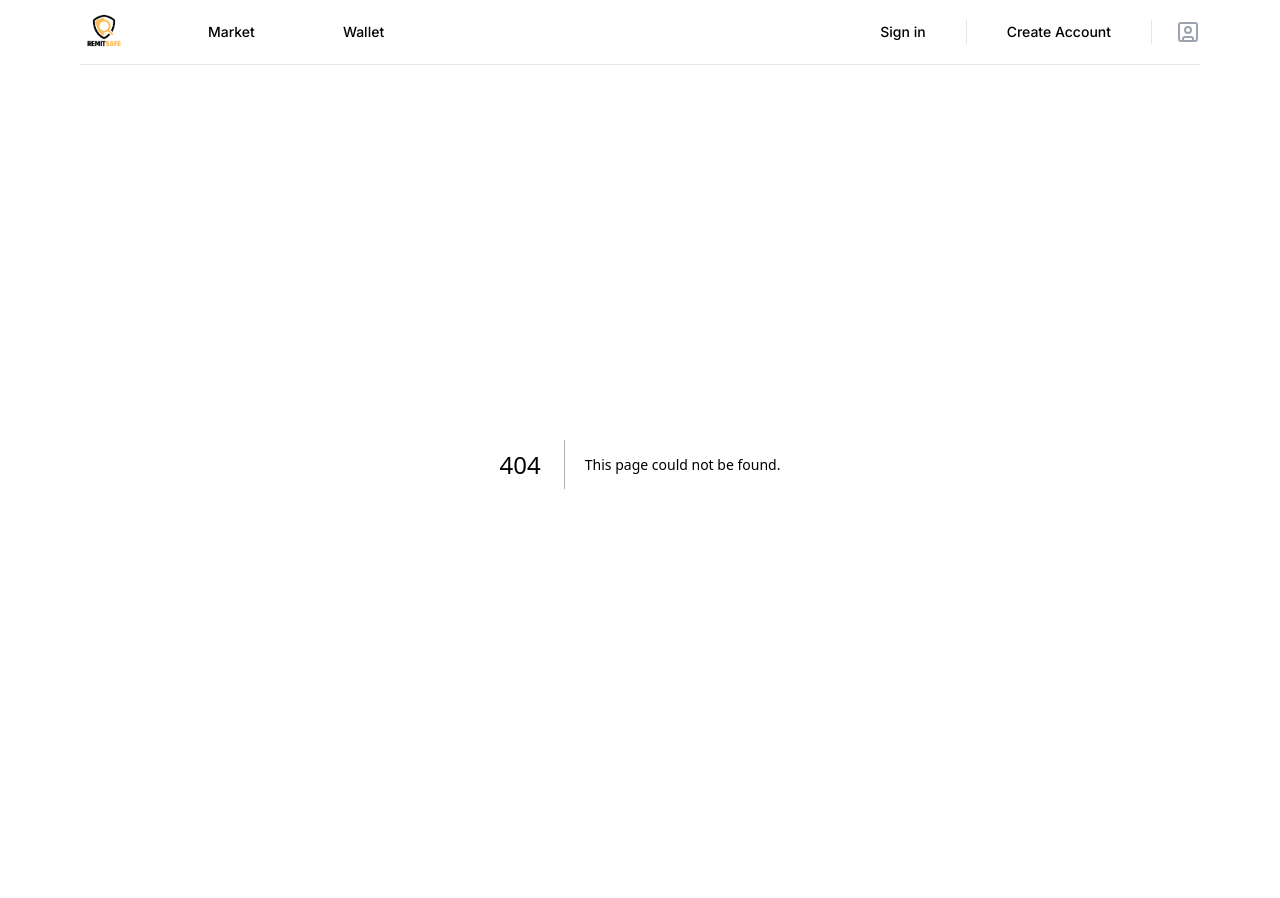
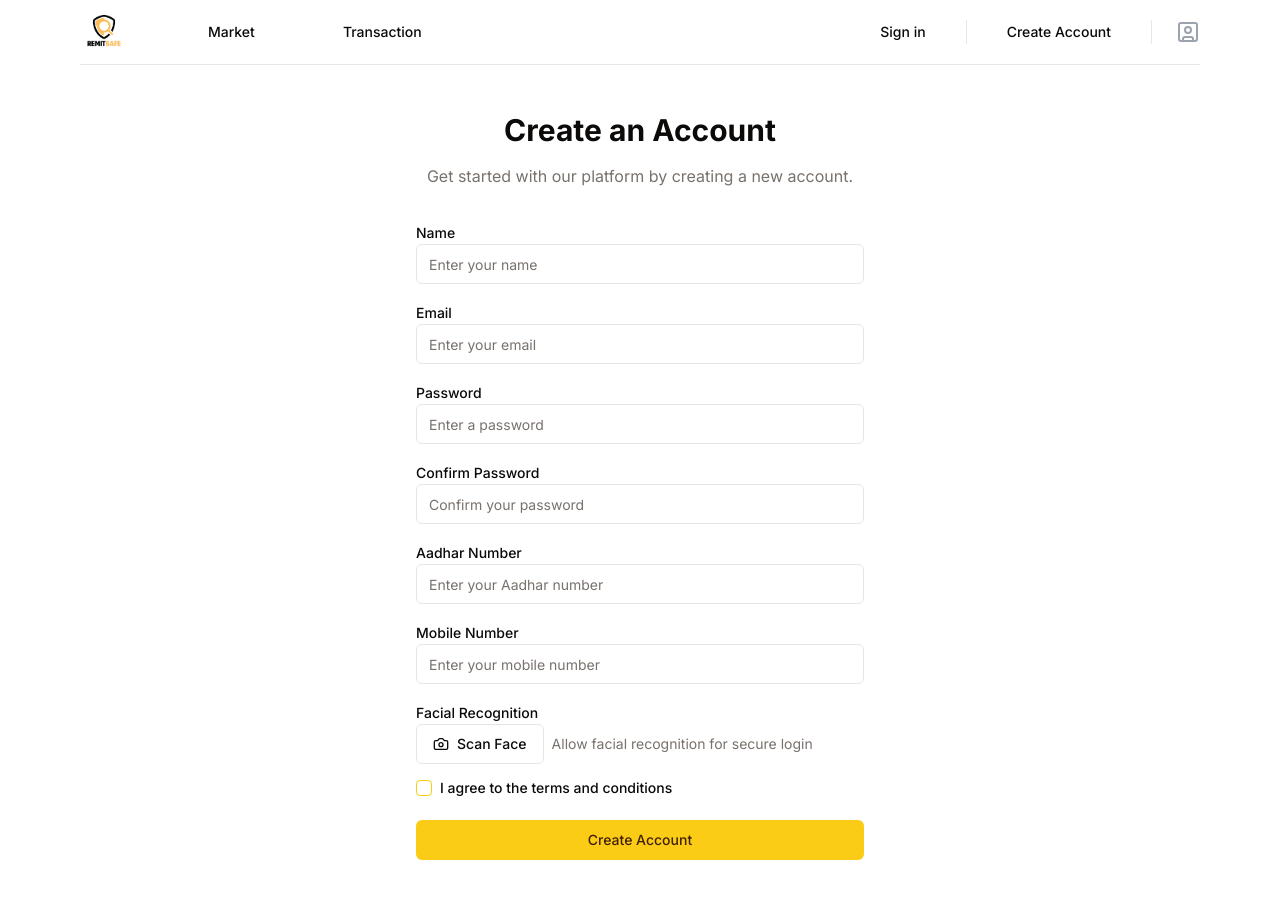
Before and after one commit to Vignesh-vik/brypto, a Next.js app: page /sign-up in a window 1280 px wide. Before the commit this address had no page. Shown: the top 898 px of the page. Before the commit the page ends 864 px from the top, so only its background shows below. Built offline with nearby package versions, Linux system fonts and the light colour scheme.

Commit message:
sign up page added and the form reset is not done only the page is changed insted of rendering

```diff
--- a/package.json
+++ b/package.json
@@ -9,6 +9,7 @@
     "lint": "next lint"
   },
   "dependencies": {
+    "@radix-ui/react-checkbox": "^1.1.1",
     "@radix-ui/react-dialog": "^1.1.1",
     "@radix-ui/react-label": "^2.1.0",
     "@radix-ui/react-separator": "^1.1.0",
--- a/src/app/TableTrans.tsx
+++ /dev/null
@@ -1,84 +0,0 @@
-import {
-  Card,
-  CardHeader,
-  CardTitle,
-  CardDescription,
-  CardContent,
-} from "\components\ui\card.tsx";
-import MaxWidthWrapper from "./MaxWidthWrapper";
-import {
-  Table,
-  TableHeader,
-  TableRow,
-  TableHead,
-  TableBody,
-  TableCell,
-} from "./table";
-import React from "react";
-
-export default function Component() {
-  return (
-    <>
-      <MaxWidthWrapper>
-        <Card className="w-full max-w-4xl mx-auto">
-          <CardHeader>
-            <CardTitle>Transaction History</CardTitle>
-            <CardDescription>
-              View your transaction details and token balance.
-            </CardDescription>
-          </CardHeader>
-          <CardContent>
-            <Table>
-              <TableHeader>
-                <TableRow>
-                  <TableHead>Date</TableHead>
-                  <TableHead>Type</TableHead>
-                  <TableHead>Amount</TableHead>
-                  <TableHead>Balance</TableHead>
-                </TableRow>
-              </TableHeader>
-              <TableBody>
-                <TableRow>
-                  <TableCell>2023-04-15</TableCell>
-                  <TableCell>Deposit</TableCell>
-                  <TableCell>+100 USDC</TableCell>
-                  <TableCell>100 USDC</TableCell>
-                </TableRow>
-                <TableRow>
-                  <TableCell>2023-04-20</TableCell>
-                  <TableCell>Withdrawal</TableCell>
-                  <TableCell>-50 USDC</TableCell>
-                  <TableCell>50 USDC</TableCell>
-                </TableRow>
-                <TableRow>
-                  <TableCell>2023-04-25</TableCell>
-                  <TableCell>Exchange</TableCell>
-                  <TableCell>-20 USDC, +0.5 BTC</TableCell>
-                  <TableCell>30 USDC, 0.5 BTC</TableCell>
-                </TableRow>
-                <TableRow>
-                  <TableCell>2023-05-01</TableCell>
-                  <TableCell>Deposit</TableCell>
-                  <TableCell>+200 USDC</TableCell>
-                  <TableCell>230 USDC, 0.5 BTC</TableCell>
-                </TableRow>
-                <TableRow>
-                  <TableCell>2023-05-05</TableCell>
-                  <TableCell>Withdrawal</TableCell>
-                  <TableCell>-100 USDC</TableCell>
-                  <TableCell>130 USDC, 0.5 BTC</TableCell>
-                </TableRow>
-                <TableRow>
-                  <TableCell>2023-05-10</TableCell>
-                  <TableCell>Exchange</TableCell>
-                  <TableCell>-50 USDC, +0.1 ETH</TableCell>
-                  <TableCell>80 USDC, 0.5 BTC, 0.1 ETH</TableCell>
-                </TableRow>
-              </TableBody>
-            </Table>
-          </CardContent>
-        </Card>
-      </MaxWidthWrapper>
-    </>
-  );
-}
--- /dev/null
+++ b/src/app/sign-up/page.tsx
@@ -0,0 +1,82 @@
+"use client"
+import { Label } from "@/components/ui/label"
+import { Input } from "@/components/ui/input"
+import { Button } from "@/components/ui/button"
+import { Checkbox } from "@/components/ui/checkbox"
+import { JSX, SVGProps } from "react"
+
+export default function Component() {
+  return (
+    <div className="mx-auto max-w-md py-12">
+      <div className="space-y-4 text-center">
+        <h1 className="text-3xl font-bold">Create an Account</h1>
+        <p className="text-muted-foreground">Get started with our platform by creating a new account.</p>
+      </div>
+      <form className="mt-8 space-y-6">
+        <div className="space-y-4">
+          <div>
+            <Label htmlFor="name">Name</Label>
+            <Input id="name" type="text" placeholder="Enter your name" required />
+          </div>
+          <div>
+            <Label htmlFor="email">Email</Label>
+            <Input id="email" type="email" placeholder="Enter your email" required />
+          </div>
+          <div>
+            <Label htmlFor="password">Password</Label>
+            <Input id="password" type="password" placeholder="Enter a password" required />
+          </div>
+          <div>
+            <Label htmlFor="confirmPassword">Confirm Password</Label>
+            <Input id="confirmPassword" type="password" placeholder="Confirm your password" required />
+          </div>
+          <div>
+            <Label htmlFor="aadhar">Aadhar Number</Label>
+            <Input id="aadhar" type="text" placeholder="Enter your Aadhar number" required />
+          </div>
+          <div>
+            <Label htmlFor="mobile">Mobile Number</Label>
+            <Input id="mobile" type="tel" placeholder="Enter your mobile number" required />
+          </div>
+          <div>
+            <Label htmlFor="facial-recognition">Facial Recognition</Label>
+            <div className="flex items-center space-x-2">
+              <Button variant="outline" className="flex items-center gap-2">
+                <CameraIcon className="h-4 w-4" />
+                Scan Face
+              </Button>
+              <div className="text-sm text-muted-foreground">Allow facial recognition for secure login</div>
+            </div>
+          </div>
+          <div className="flex items-center space-x-2">
+            <Checkbox id="terms" />
+            <Label htmlFor="terms">I agree to the terms and conditions</Label>
+          </div>
+        </div>
+        <Button type="submit" className="w-full">
+          Create Account
+        </Button>
+      </form>
+    </div>
+  )
+}
+
+function CameraIcon(props: JSX.IntrinsicAttributes & SVGProps<SVGSVGElement>) {
+  return (
+    <svg
+      {...props}
+      xmlns="http://www.w3.org/2000/svg"
+      width="24"
+      height="24"
+      viewBox="0 0 24 24"
+      fill="none"
+      stroke="currentColor"
+      strokeWidth="2"
+      strokeLinecap="round"
+      strokeLinejoin="round"
+    >
+      <path d="M14.5 4h-5L7 7H4a2 2 0 0 0-2 2v9a2 2 0 0 0 2 2h16a2 2 0 0 0 2-2V9a2 2 0 0 0-2-2h-3l-2.5-3z" />
+      <circle cx="12" cy="13" r="3" />
+    </svg>
+  )
+}
--- a/src/components/NavItems.tsx
+++ b/src/components/NavItems.tsx
@@ -20,7 +20,7 @@ const NavItems = () => {
           href="/Transaction"
           className={cn(buttonVariants({variant :"ghost"}), "px-8")}
         >
-          Wallet
+          Transaction
         </Link>
       </div>
     </div>
--- /dev/null
+++ b/src/components/ui/checkbox.tsx
@@ -0,0 +1,30 @@
+"use client"
+
+import * as React from "react"
+import * as CheckboxPrimitive from "@radix-ui/react-checkbox"
+import { Check } from "lucide-react"
+
+import { cn } from "@/lib/utils"
+
+const Checkbox = React.forwardRef<
+  React.ElementRef<typeof CheckboxPrimitive.Root>,
+  React.ComponentPropsWithoutRef<typeof CheckboxPrimitive.Root>
+>(({ className, ...props }, ref) => (
+  <CheckboxPrimitive.Root
+    ref={ref}
+    className={cn(
+      "peer h-4 w-4 shrink-0 rounded-sm border border-primary ring-offset-background focus-visible:outline-none focus-visible:ring-2 focus-visible:ring-ring focus-visible:ring-offset-2 disabled:cursor-not-allowed disabled:opacity-50 data-[state=checked]:bg-primary data-[state=checked]:text-primary-foreground",
+      className
+    )}
+    {...props}
+  >
+    <CheckboxPrimitive.Indicator
+      className={cn("flex items-center justify-center text-current")}
+    >
+      <Check className="h-4 w-4" />
+    </CheckboxPrimitive.Indicator>
+  </CheckboxPrimitive.Root>
+))
+Checkbox.displayName = CheckboxPrimitive.Root.displayName
+
+export { Checkbox }
```
Also changed, not shown: 1 other file (tests, documents, lock files or other folders).
